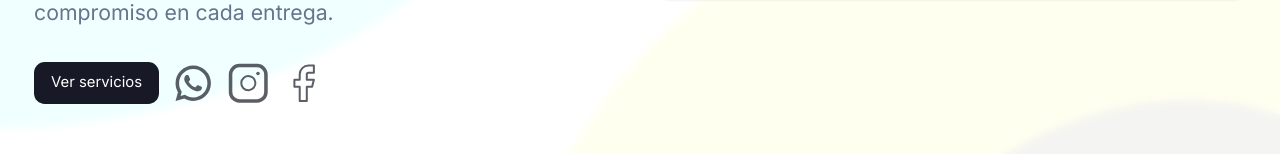
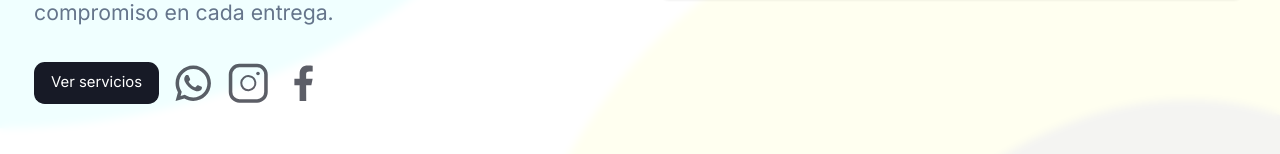
Before and after one commit to JuanIgnacio2/aries_artes_graficas, a React (Vite) app: page / in a window 1280 px wide. Shown: the part 498-652 px from the top of the page. Built offline with nearby package versions, Linux system fonts and the light colour scheme.

Commit message:
Corregidos iconos de redes sociales

```diff
--- a/src/components/layout/SiteHeader.tsx
+++ b/src/components/layout/SiteHeader.tsx
@@ -152,6 +152,7 @@ export default function SiteHeader() {
                 href="https://wa.me/541158566275"
                 target="_blank"
                 rel="noreferrer"
+                className="text-foreground/70 hover:text-foreground"
                 onClick={() => setMenuOpen(false)}
               >
                 <RiWhatsappLine className="h-5 w-5" />
--- a/src/pages/Index.tsx
+++ b/src/pages/Index.tsx
@@ -2,7 +2,8 @@ import { Button } from "@/components/ui/button";
 import { useInViewAnimation } from "@/hooks/useInViewAnimation";
 import { useEffect, useRef, useState } from "react";
 import { RiWhatsappLine } from "react-icons/ri";
-import { Instagram, Facebook } from "lucide-react";
+import { GrFacebookOption } from "react-icons/gr";
+import { Instagram } from "lucide-react";
 import ContactForm from "@/components/layout/ContactForm";
 import {
   Tooltip,
@@ -183,7 +184,7 @@ export default function Index() {
                     className="text-foreground/70 hover:text-foreground"
                     aria-label="Facebook"
                   >
-                    <Facebook className="h-10 w-10" />
+                    <GrFacebookOption className="h-10 w-10" />
                   </a>
                 </TooltipTrigger>
                 <TooltipContent>
```
